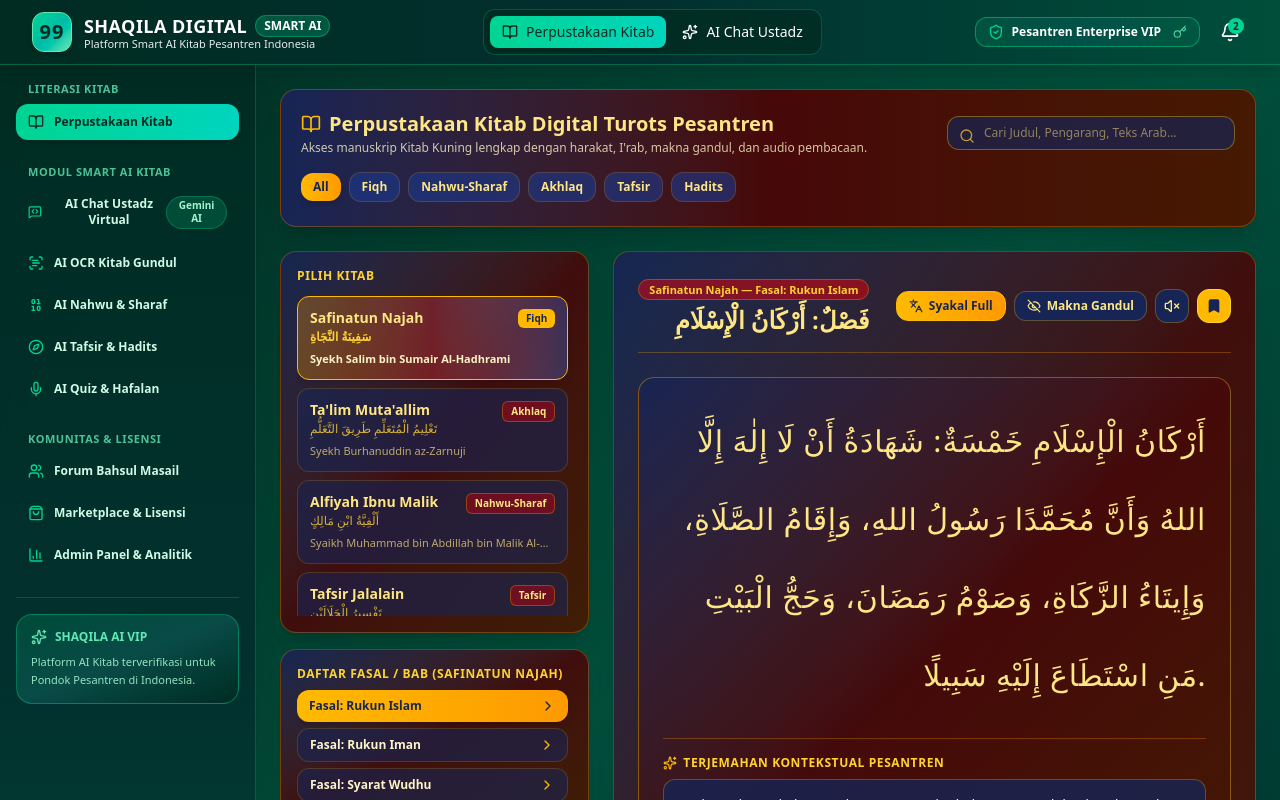
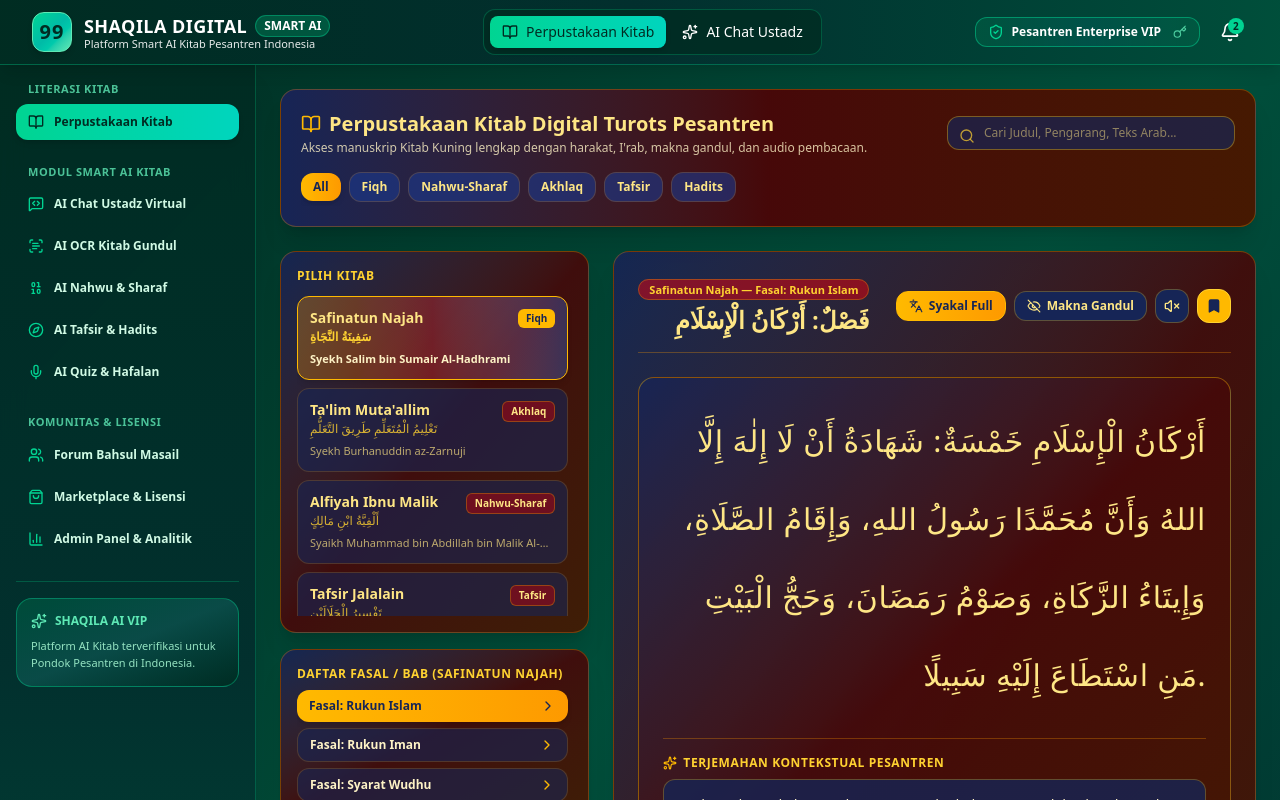
Before and after one commit to shakillaza/Kitabpesantren, a React (Vite) app: page / in a window 1280 px wide. Shown: the top 800 px of the page. Built offline with nearby package versions, Linux system fonts and the light colour scheme.

Commit message:
refactor: remove redundant Gemini branding in UI
Simplify the AI Chat module UI by removing specific AI model badges and labels to maintain a cleaner, feature-focused interface.

```diff
--- a/src/components/AIChatModule.tsx
+++ b/src/components/AIChatModule.tsx
@@ -119,7 +119,7 @@
             <Sparkles className="w-5 h-5 text-blue-950" />
           </div>
           <div>
-            <h1 className="text-lg font-bold text-amber-200">AI Chat Ustadz Virtual (Gemini Powered)</h1>
+            <h1 className="text-lg font-bold text-amber-200">AI Chat Ustadz Virtual</h1>
             <p className="text-xs text-amber-100/80">
               Diskusi interaktif Keilmuan Pesantren, Fiqih, Nahwu-Sharaf, dan Maraji' Turots Aswaja.
             </p>
--- a/src/components/Sidebar.tsx
+++ b/src/components/Sidebar.tsx
@@ -19,8 +19,21 @@
   setActiveTab: (tab: ActiveTab) => void;
 }
 
+interface MenuItem {
+  id: ActiveTab;
+  label: string;
+  icon: any;
+  badge?: string;
+  badgeColor?: string;
+}
+
+interface MenuGroup {
+  group: string;
+  items: MenuItem[];
+}
+
 export const Sidebar: React.FC<SidebarProps> = ({ activeTab, setActiveTab }) => {
-  const menuGroups = [
+  const menuGroups: MenuGroup[] = [
     {
       group: "LITERASI KITAB",
       items: [
@@ -38,8 +51,6 @@
           id: "chat" as ActiveTab,
           label: "AI Chat Ustadz Virtual",
           icon: MessageSquareCode,
-          badge: "Gemini AI",
-          badgeColor: "bg-emerald-800/60 text-emerald-200 border-emerald-400/30",
         },
         {
           id: "ocr" as ActiveTab,
```
